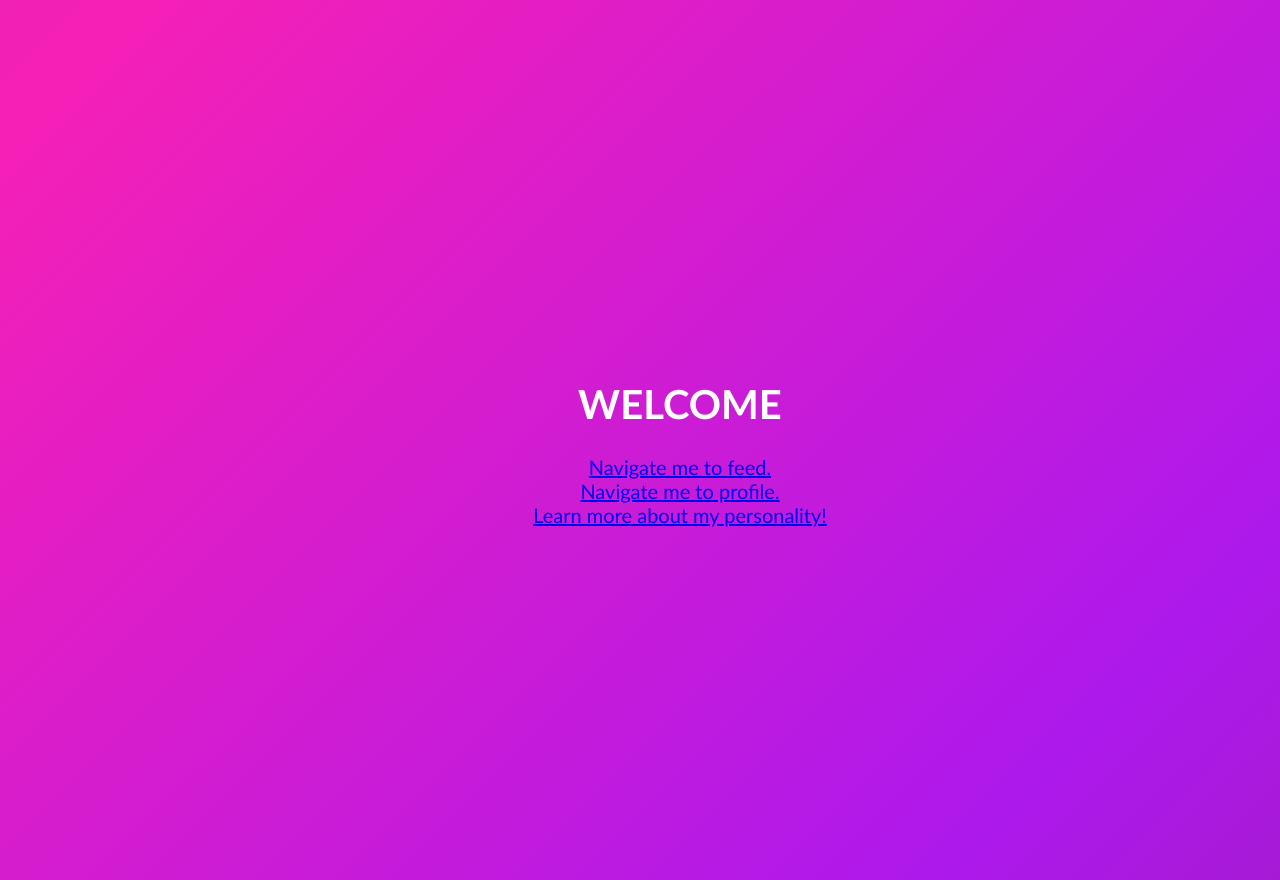
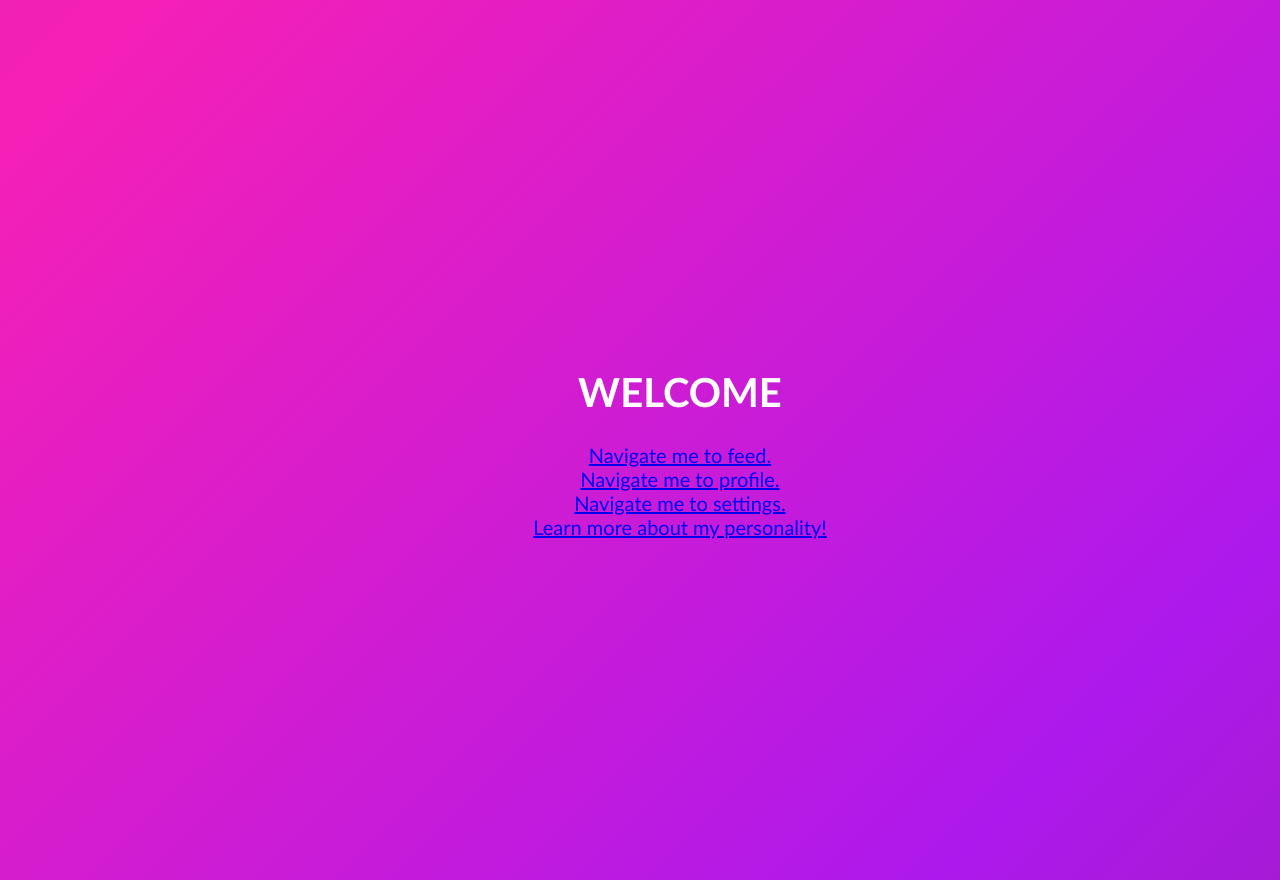
Before and after one commit to Oasis-NEU/f23-group03, a React (Create React App) app: page / in a window 1280 px wide. Shown: the top 880 px of the page. Built offline with nearby package versions, Linux system fonts and the light colour scheme.

Commit message:
Update App.js

```diff
--- a/src/js/App.js
+++ b/src/js/App.js
@@ -6,6 +6,7 @@ function App() {
       <h1>WELCOME</h1>
       <a href='/feed'>Navigate me to feed.</a>
       <div> <a href='/profile'>Navigate me to profile.</a>  </div>
+      <div> <a href='/settings'>Navigate me to settings.</a> </div>
       <a href='/detailcard'>Learn more about my personality!</a>
     </div>
   );
```
